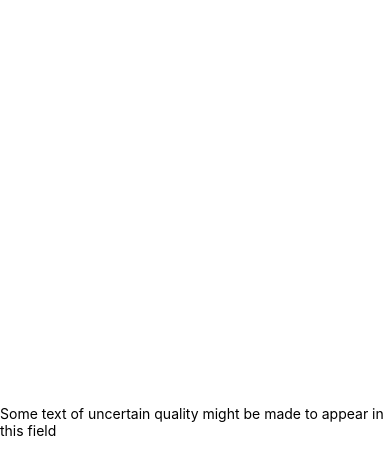
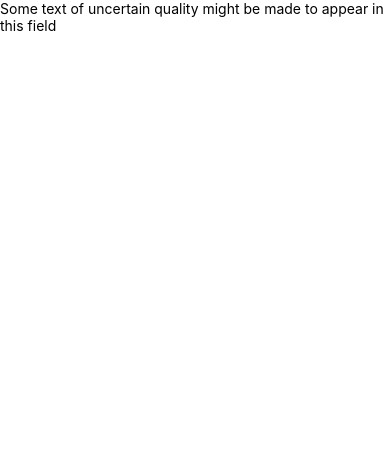
Before and after one commit to ssttv/react-native-auth-system, a React Native app: screen / in a window 390 px wide. Shown: the top 474 px of the page. Built offline with nearby package versions, Linux system fonts and the light colour scheme.

Commit message:
feat: modify general styles for better UX

```diff
--- a/App.js
+++ b/App.js
@@ -5,8 +5,6 @@ const styles = StyleSheet.create({
   container: {
     flex: 1,
     backgroundColor: "#fff",
-    alignItems: "center",
-    justifyContent: "center",
     ...Platform.select({
       ios: {
         paddingTop: 30
```
